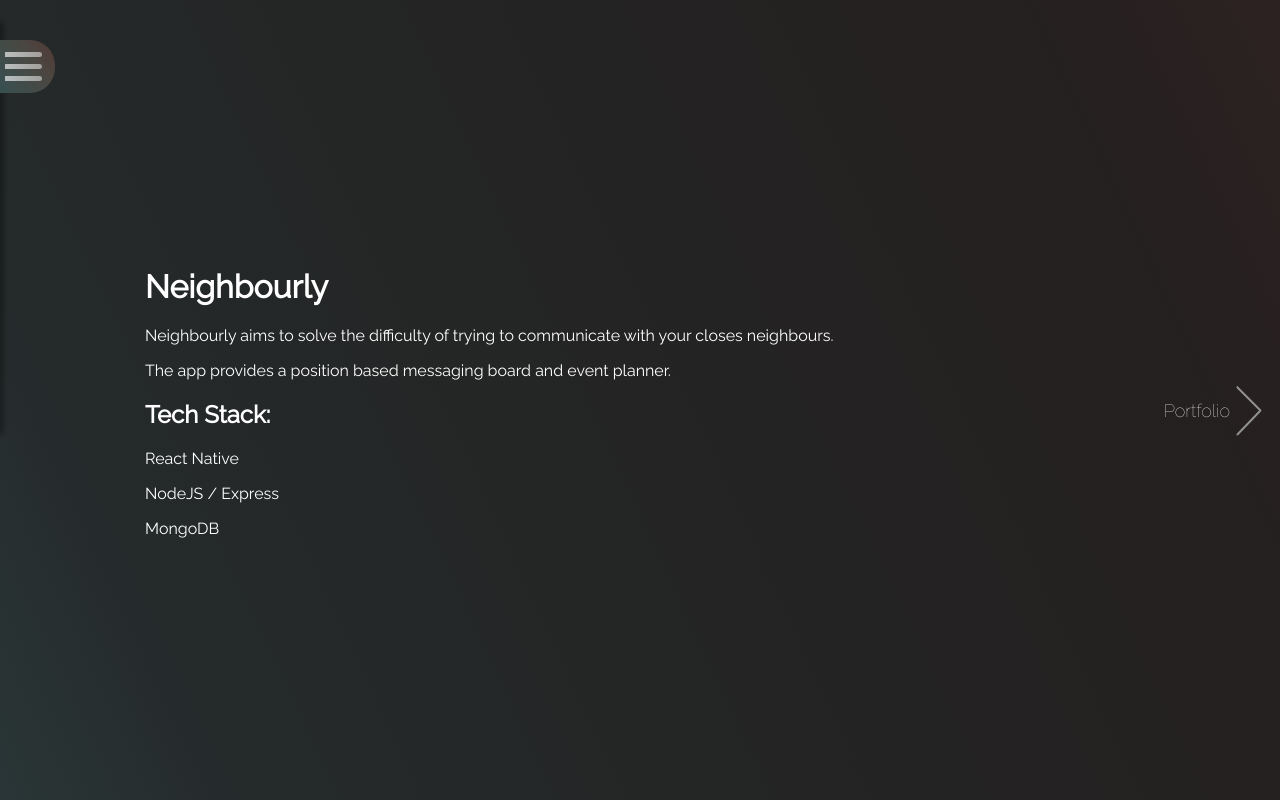
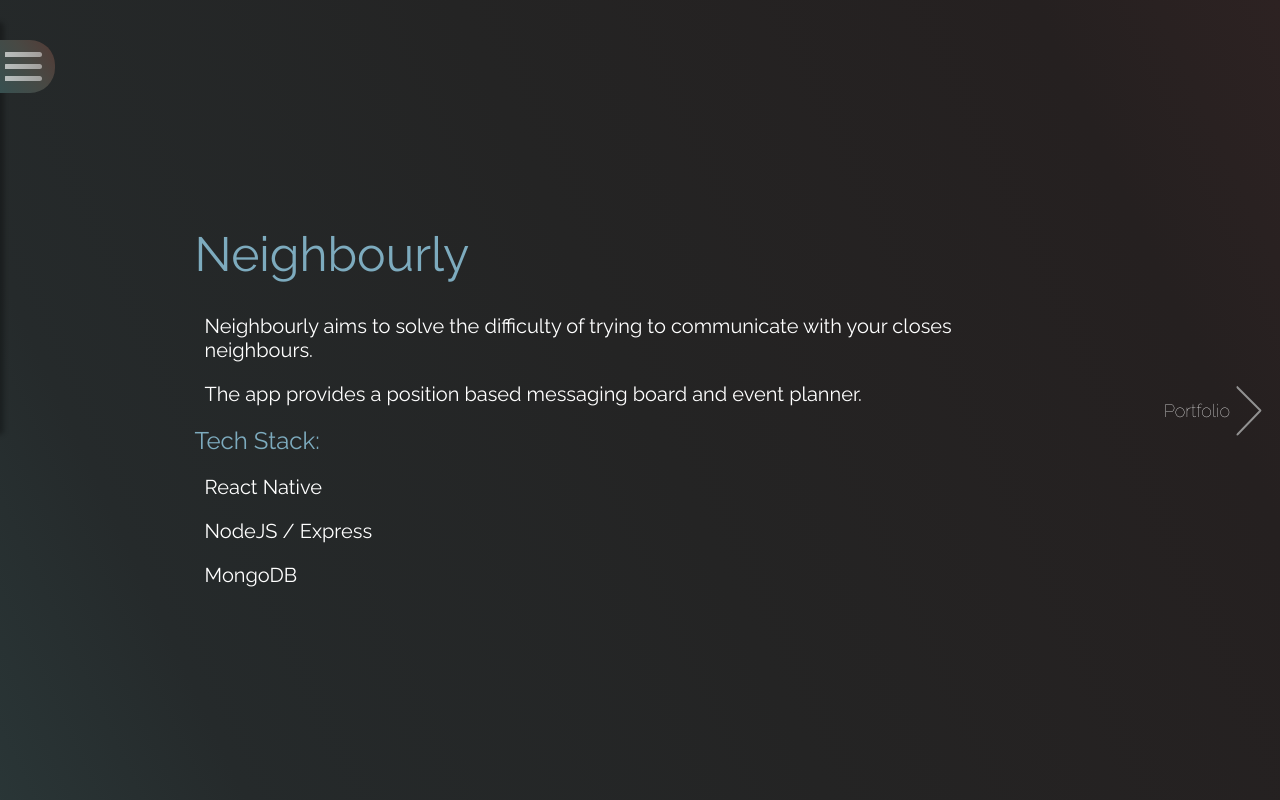
Before and after one commit to SimenMH/portfolio-website, a React (Create React App) app: page /portfolio/mobile in a window 1280 px wide. Built offline with nearby package versions, Linux system fonts and the light colour scheme.

Commit message:
feat: Add screen container classes to App.css

```diff
--- a/src/App.css
+++ b/src/App.css
@@ -179,3 +179,36 @@
   transform: scale(110%);
   box-shadow: 0px 0px 10px 4px rgba(255, 255, 255, 0.05);
 }
+
+.screen-container {
+  margin-right: 15%;
+  margin-left: 5%;
+  width: 100%;
+}
+
+.screen-container h1 {
+  font-size: 48px;
+  color: rgb(125, 171, 190);
+  font-weight: 400;
+}
+
+.screen-container h2 {
+  color: rgb(125, 171, 190);
+  font-weight: 400;
+}
+
+.screen-container h3 {
+  color: rgb(125, 171, 190);
+  font-weight: 400;
+}
+
+.screen-container h4 {
+  color: rgb(125, 171, 190);
+  font-weight: 400;
+}
+
+.screen-container p {
+  font-weight: 400;
+  font-size: 20px;
+  margin-left: 10px;
+}
```
